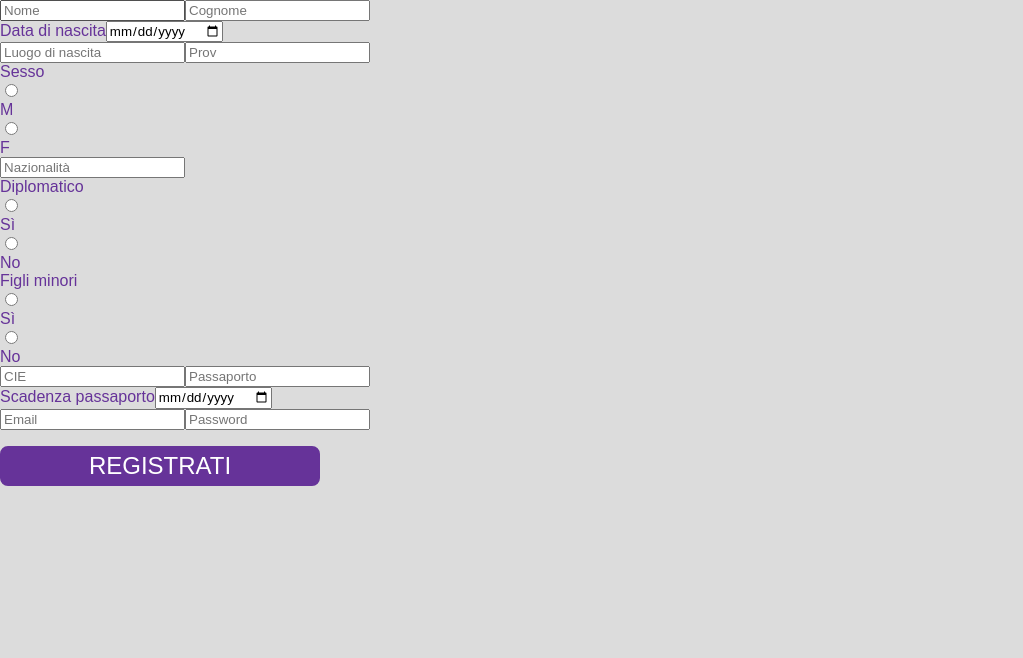
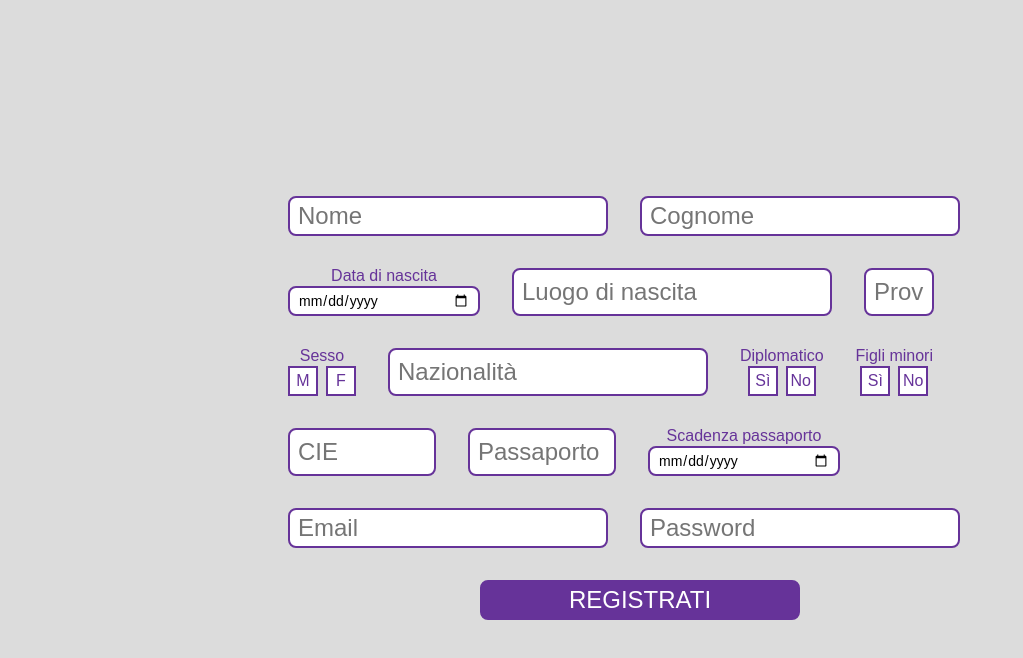
Before and after one commit to Barba02/GestionePassaporti, a React (Create React App) app in the folder frontend/: page /registrazioneCittadino in a window 1280 px wide. Shown: the top 658 px of the page, without its empty margins (0-1023 px from the left). Built offline with nearby package versions, Linux system fonts and the light colour scheme; a web font is replaced by a local one.

Commit message:
stile login e registrazione

```diff
--- a/frontend/public/styles.css
+++ b/frontend/public/styles.css
@@ -13,9 +13,9 @@
 input, button {font-family: 'Kanit', sans-serif;}
 button {cursor: pointer;}
 
-html, body {
+html {height: 100%;}
+body {
     margin: 0;
-    height: 100%;
     color: var(--main-color);
     background-color: gainsboro;
 }
@@ -66,7 +66,7 @@ div.homeBox div.homeChoice p {
     line-height: 1;
 }
 
-form.loginForm {
+form {
     height: 100%;
     display: flex;
     margin: 0 auto;
@@ -76,23 +76,91 @@ form.loginForm {
     justify-content: center;
 }
 
-form.loginForm input, form button {
+form > div {
+    width: 100%;
+    display: flex;
+    margin: 16px 0;
+}
+
+form input, form button {
     width: 320px;
-    margin: 16px 0;
+    line-height: 1;
     font-size: 24px;
     padding: 4px 8px;
+    margin-right: 32px;
     border-radius: 8px;
     transition: .1s ease-in-out;
     border: 2px solid var(--main-color);
 }
-form.loginForm input:focus {
+input#prov {width: 70px;}
+input.numeroDoc {width: 148px;}
+input.login {margin: 16px 0;}
+form input:focus {
     border-color: var(--main-hover-color);
 }
 form button {
     color: white;
+    margin: 16px 0 0;
+    line-height: unset;
     background-color: var(--main-color);
 }
 form button:hover {
     border-color: var(--main-hover-color);
     background-color: var(--main-hover-color);
 }
+
+label {
+    line-height: 1;
+    font-size: 16px;
+    cursor: pointer;
+    margin-bottom: 2px;
+}
+
+div.dateInput, div.radioInput {
+    display: flex;
+    width: fit-content;
+    margin-right: 32px;
+    align-items: center;
+    flex-direction: column;
+    justify-content: center;
+}
+
+div.dateInput input {
+    margin: 0;
+    width: 192px;
+    font-size: 14px;
+}
+
+div.radioInput, div.radioOptions {
+    display: flex;
+}
+
+input[type="radio"] {display: none;}
+div.radioInput label > div {
+    width: 30px;
+    height: 30px;
+    display: flex;
+    margin-right: 8px;
+    align-items: center;
+    justify-content: center;
+    background-color: white;
+    border: 2px solid var(--main-color);
+}
+div.radioInput div.radioOptions div:last-child label div {
+     margin-right: 0;
+}
+
+div.radioInput div.radioOptions div label {
+    position: relative;
+}
+div.radioInput div.radioOptions div input:checked + label div:after {
+    top: 0;
+    left: 0;
+    width: 30px;
+    color: black;
+    content: 'X';
+    line-height: 1;
+    font-size: 30px;
+    position: absolute;
+    text-align: center;
+}
```
